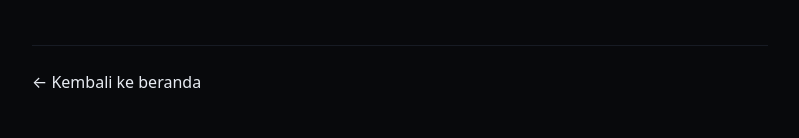
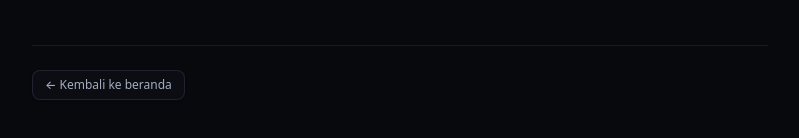
Before and after one commit to yogaacor/pantau-upload, a Next.js app: page /privacy in a window 1280 px wide. Shown: the part 1750-1888 px from the top of the page, without its empty margins (240-1039 px from the left). Built offline with nearby package versions, Linux system fonts and the light colour scheme.

Commit message:
feat: add request creation and edit pages with global Tailwind configuration

```diff
--- a/src/app/dashboard/baru/page.tsx
+++ b/src/app/dashboard/baru/page.tsx
@@ -15,7 +15,7 @@ export default async function RequestBaruPage() {
       <main className="mx-auto max-w-3xl px-4 py-8">
         <Link
           href="/dashboard"
-          className="text-sm text-ink-400 transition hover:text-ink-100"
+          className="btn-back"
         >
           ← Kembali
         </Link>
--- a/src/app/globals.css
+++ b/src/app/globals.css
@@ -76,6 +76,12 @@ body {
     @apply border border-rose-500/30 bg-rose-500/10 text-rose-300 hover:bg-rose-500/20;
   }
 
+  .btn-back {
+    @apply inline-flex items-center gap-1.5 rounded-lg border border-ink-700/80 bg-ink-900/90 px-3 py-1.5
+           text-xs font-medium text-ink-300 transition-all shadow-sm
+           hover:border-ink-600 hover:bg-ink-850 hover:text-ink-100 active:scale-[0.98];
+  }
+
   .badge {
     @apply inline-flex items-center gap-1.5 rounded-full px-2.5 py-1
            text-xs font-medium ring-1 ring-inset;
--- a/src/app/request/[id]/ubah/page.tsx
+++ b/src/app/request/[id]/ubah/page.tsx
@@ -39,7 +39,7 @@ export default async function UbahRequestPage({
       <main className="mx-auto max-w-3xl px-4 py-8">
         <Link
           href={`/request/${id}`}
-          className="text-sm text-ink-400 transition hover:text-ink-100"
+          className="btn-back"
         >
           ← Kembali ke request
         </Link>
```
